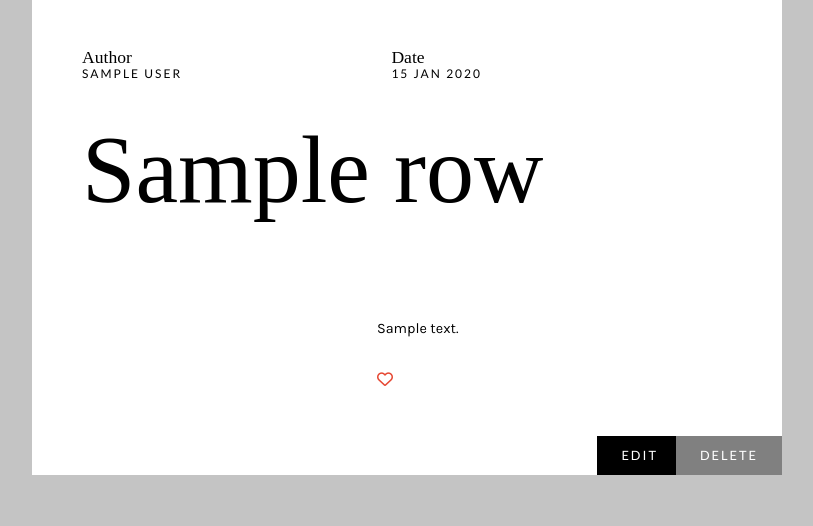
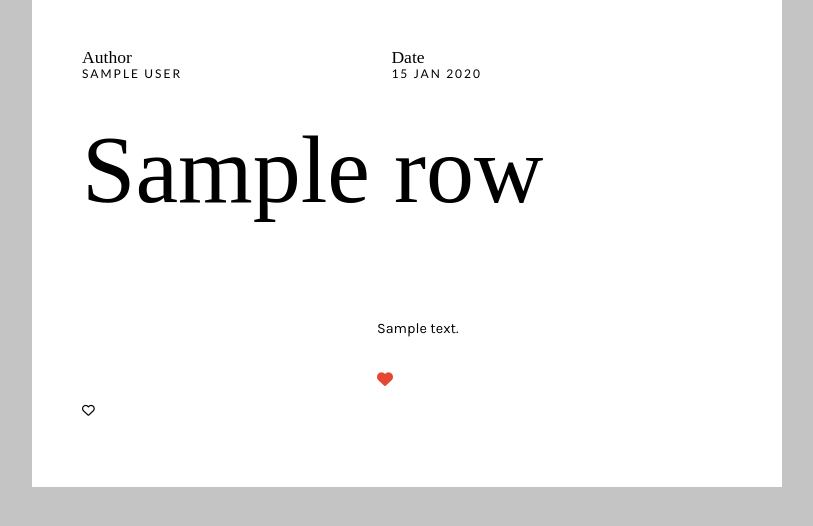
Before and after one commit to hannah-choi/book_quotes, a Node server app: template views/index.ejs in a window 1280 px wide. Shown: the part 174-700 px from the top of the page, without its empty margins (233-1046 px from the left). Run offline with Node 20, Linux system fonts and the light colour scheme; the template is opened without the code that fills it: most values are stand-ins (such as "Sample title", 1, 10 or a date in 2020); some libraries are stand-ins or nearby versions; some web fonts are replaced.

Commit message:
like/unlike ajax

```diff
--- /dev/null
+++ b/public/js/like.js
@@ -0,0 +1,17 @@
+$(document).ready(function(){
+    $('.fa-heart').on('click', function(e){
+        // e.preventDefault();
+      const postid = $(this).data('postid');
+        $.ajax({
+          url:'http://localhost:8000/likeupdate',
+          method:'post',
+          data:{
+            like: 1,
+          },
+          success: function(response){
+            console.log('!!!')
+            //$(this).classList.toggle('far')
+          }
+    })
+    })
+    })
--- a/routes/index.js
+++ b/routes/index.js
@@ -2,6 +2,8 @@
 var router = express.Router();
 const connection = require('../bin/db.js');
 const { rollback } = require('../bin/db.js');
+
+
 
 /* GET home page. */
 router.get('/', function(req, res, next) {
@@ -27,7 +29,7 @@
 })
 
 router.get('/update',function(req,res){
-  connection.query(`SELECT * FROM bookquotes where ID = ${req.query.id}`, (err,rows,fields)=>{
+  connection.query(`SELECT * FROM bookquotes WHERE id = ${req.query.id}`, (err,rows,fields)=>{
     res.render('create',{ pageTitle: 'Update post',
                           action: '/update',
                           title: rows[0].title,
@@ -48,9 +50,9 @@
   const like = req.query.like;
   connection.query(`UPDATE bookquotes SET \`like\`= ${like} WHERE id =${req.query.id}`,(err,rows,fields)=>{
     if (err) throw err;
-    res.redirect('/')
   })
 })
+
 
 
 router.get('/delete',function(req,res){
--- a/views/index.ejs
+++ b/views/index.ejs
@@ -7,6 +7,11 @@
     <title>Book Quotes</title>
     <link href="css/style.css" rel="stylesheet">
     <script src="https://kit.fontawesome.com/e8a278aa48.js" crossorigin="anonymous"></script>
+    <script
+    src="https://code.jquery.com/jquery-3.5.1.min.js"
+    integrity="sha256-9/aliU8dGd2tb6OSsuzixeV4y/faTqgFtohetphbbj0="
+    crossorigin="anonymous"></script>
+    <script src ="js/like.js" async="defer"></script>
 </head>
 
 <body>
@@ -29,15 +34,16 @@
           <pre><%= rows[i].contents %></pre>
         </section>
         <section class="like">
+        <form method = "post" id="changeLike">
+            <a href="/likeupdate?id=<%=rows[i].id%>&like=0"><i class="fas fa-heart" data-id="0" data-postid="<%=rows[i].id%>"></i></a>
+        </form>
+        </section>
+        <% if(rows[i].like==1){%>
+          <a href="/likeupdate?id=<%=rows[i].id%>&like=0"><i class="fas fa-heart" data-id="0" data-postid="<%=rows[i].id%>"></i></a>
+        <%} else {%>
+          <a href="/likeupdate?id=<%=rows[i].id%>&like=1"><i class="far fa-heart" data-id="1"></i></a>
+        <%}%>
 
-          <% if(rows[i].like==1){%>
-            <a href="/likeupdate?id=<%=rows[i].id%>&like=0"><i class="fas fa-heart"></i></a>
-          <%} else {%>
-            <a href="/likeupdate?id=<%=rows[i].id%>&like=1"><i class="far fa-heart"></i></a>
-          <%}%>
-
-        </section>
-       <a class="edit" href="/update?id=<%=rows[i].id%>">EDIT</a><a class="delete" href="/delete?id=<%=rows[i].id%>">DELETE</a>
     </div>
   <%}%>
 
```
Also changed, not shown: public/js/update.js (deleted).
